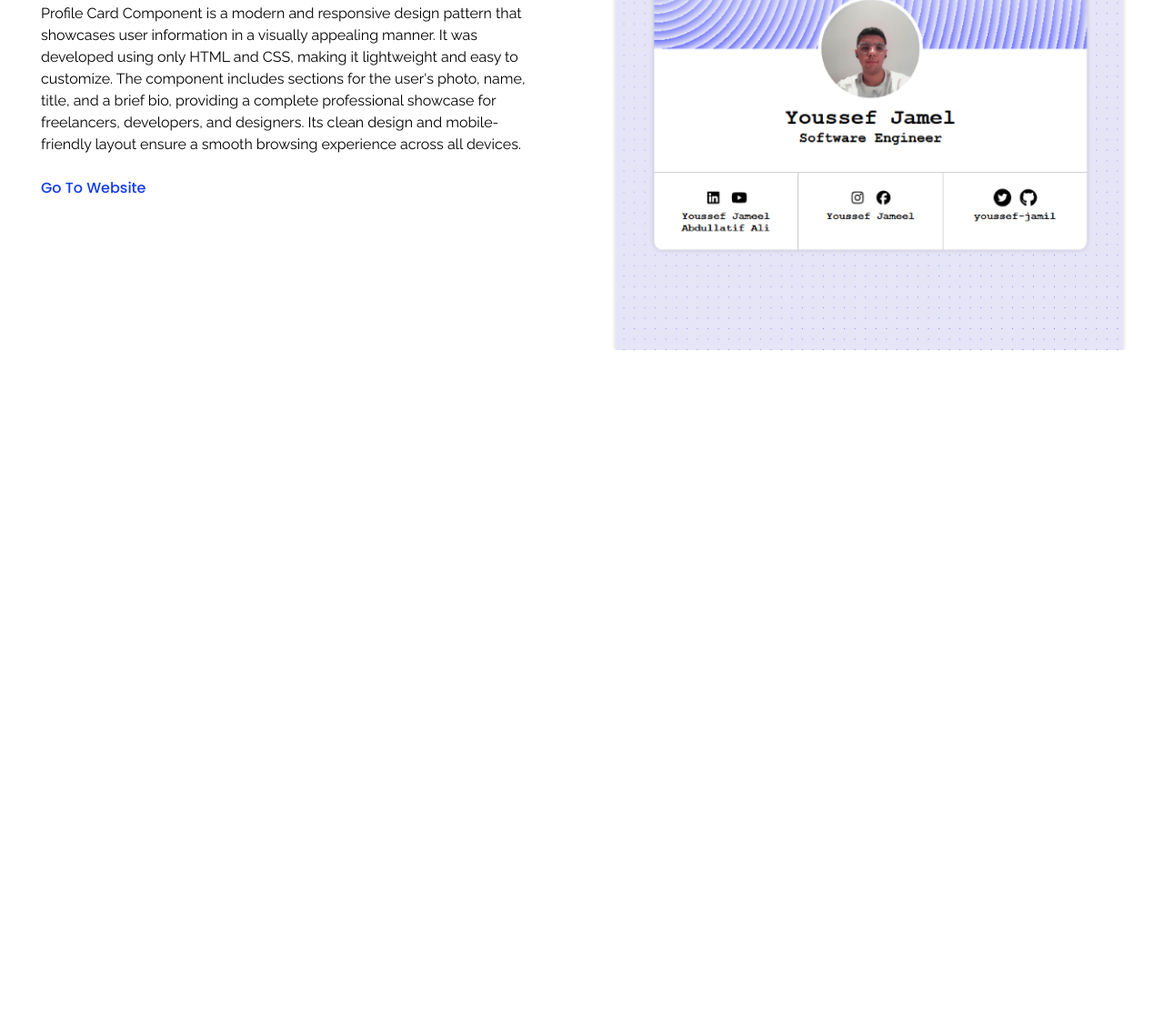
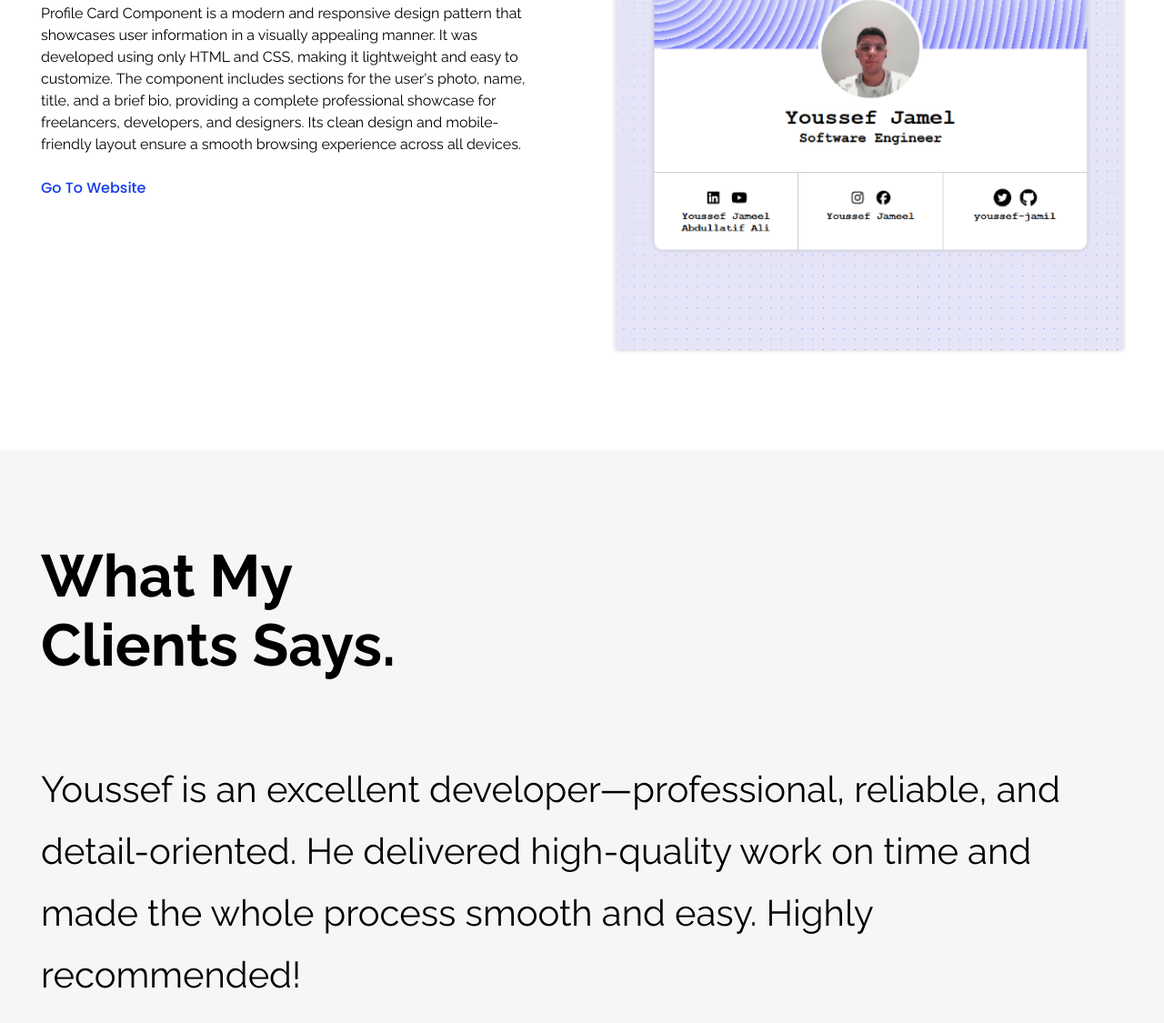
Before and after one commit to youssef-jamil/PeronalWebSite, a plain HTML site: page index.html in a window 1280 px wide. Shown: the part 3588-4713 px from the top of the page at 91% size. Before the commit the page ends 3973 px from the top, so only its background shows below. Drawn offline with Linux system fonts and the light colour scheme.

Commit message:
add : a clients section in a website

```diff
--- a/index.html
+++ b/index.html
@@ -137,7 +137,34 @@
 
 
     </section>
-  </div>
+
+    <section id="client" class="section clients section--with-bg">
+      <h2 class="h2-heading">What My <br>
+        Clients Says.</h2>
+      <div class="client-opitions">
+        <div class="client-wrapper">
+          <p class="client-opition">
+            <!--             Working with Youssef was an excellent experience. From the very beginning, he showed professionalism, clear
+            communication, and a genuine commitment to delivering high-quality results. He listened carefully to my
+            requirements,
+            asked the right questions, and provided valuable suggestions that improved the final outcome.
+
+            The project was delivered on time, well-structured, and exceeded my expectations in terms of quality.
+            Youssef
+            demonstrated strong technical skills, creativity, and attention to detail. What stood out most was his
+            ability
+            to
+            explain technical aspects in a simple, clear way, making collaboration smooth and stress-free.
+
+            I highly recommend Youssef for anyone looking for a reliable, skilled, and dedicated developer. I would
+            definitely work with him again on future projects.
+
+            <span class="star-rating">⭐️⭐️⭐️⭐️⭐️</span> -->
+            Youssef is an excellent developer—professional, reliable, and detail-oriented. He delivered high-quality
+            work on time
+            and made the whole process smooth and easy. Highly recommended!
+        </div>
+      </div>
 
 </body>
 
--- a/style.css
+++ b/style.css
@@ -554,3 +554,34 @@ body {
 }
 
 /*End Project Component*/
+
+/*Start Client Feedback Component*/
+.client-opitions {
+  grid-column: 1/-1;
+  font-size: var(--font-size-40);
+  line-height: 1.7;
+}
+
+.client-wrapper {
+  display: flex;
+  overflow-x: auto;
+  -ms-scroll-snap-type: x mandatory;
+  scroll-snap-type: x mandatory;
+}
+
+.client-opition {
+  flex-basis: 100%;
+  flex-shrink: 0;
+  scroll-snap-align: start;
+}
+
+.client-opition:last-child {
+  margin-bottom: 0;
+}
+
+.star-rating {
+  color: var(--color-gold);
+  font-size: var(--font-size-16);
+}
+
+/*End Client Feedback Component*/
```
Also changed, not shown: images/shape_EJti7OB6Vct50jxKANfB- at 25-08-19 23.29.41.svg (deleted).
